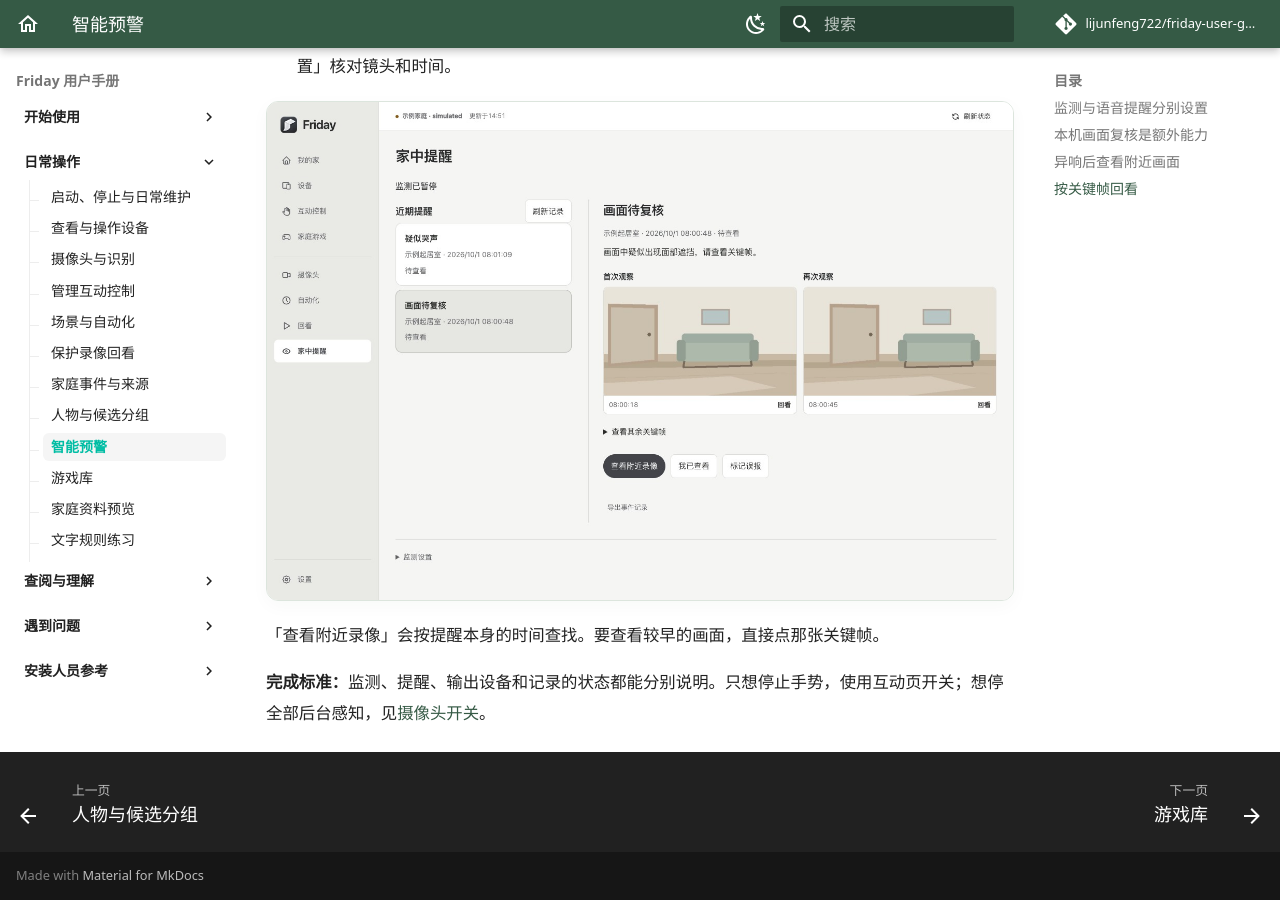
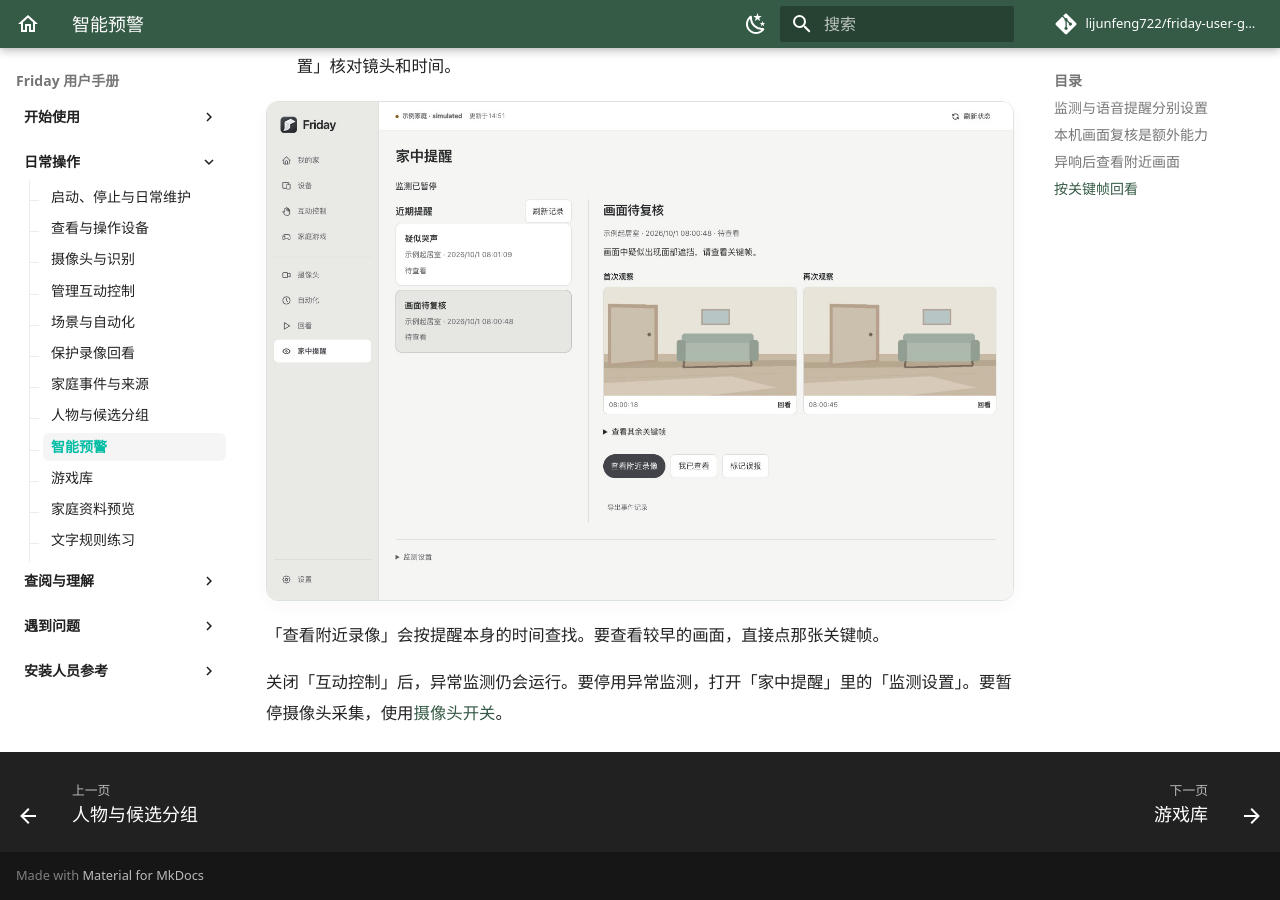
Before and after one commit to lijunfeng722/friday-user-guide, an MkDocs documentation site: the page built from docs/guides/safety.md, in a window 1280 px wide and 900 px high, scrolled down 2848 px. Built offline with MkDocs 1.6.1 and Material for MkDocs 9.7.7, drawn with Linux system fonts in a browser that asks for light colours; comment, search, counter and statistics services are not loaded.

Commit message:
文档：说明镜头转向后的留档和监测开关

```diff
--- a/docs/guides/safety.md
+++ b/docs/guides/safety.md
@@ -40,4 +40,4 @@
 
 「查看附近录像」会按提醒本身的时间查找。要查看较早的画面，直接点那张关键帧。
 
-**完成标准：**监测、提醒、输出设备和记录的状态都能分别说明。只想停止手势，使用互动页开关；想停全部后台感知，见[摄像头开关](cameras.md)。
+关闭「互动控制」后，异常监测仍会运行。要停用异常监测，打开「家中提醒」里的「监测设置」。要暂停摄像头采集，使用[摄像头开关](cameras.md)。
```
Also changed, not shown: USER_MANUAL.md (+5 -1 lines), docs/troubleshooting/faq.md (+4 -0 lines).
